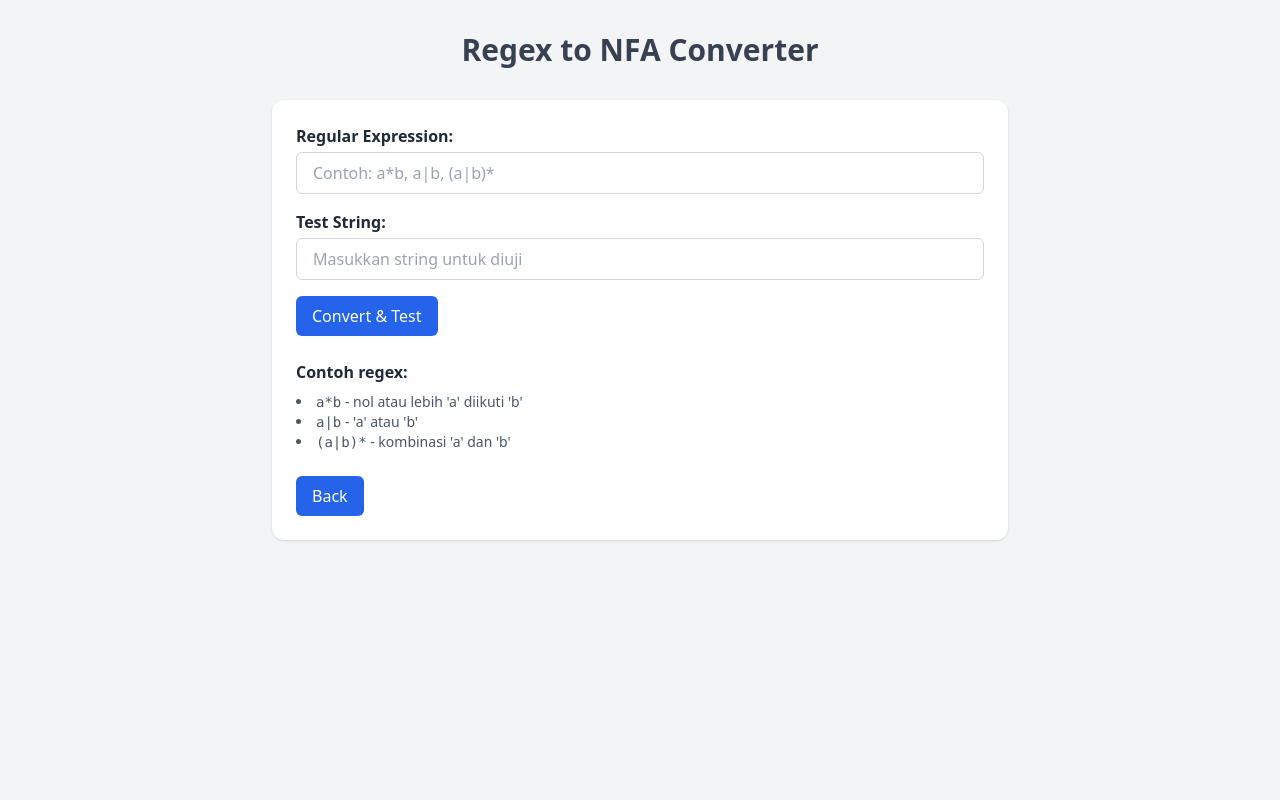
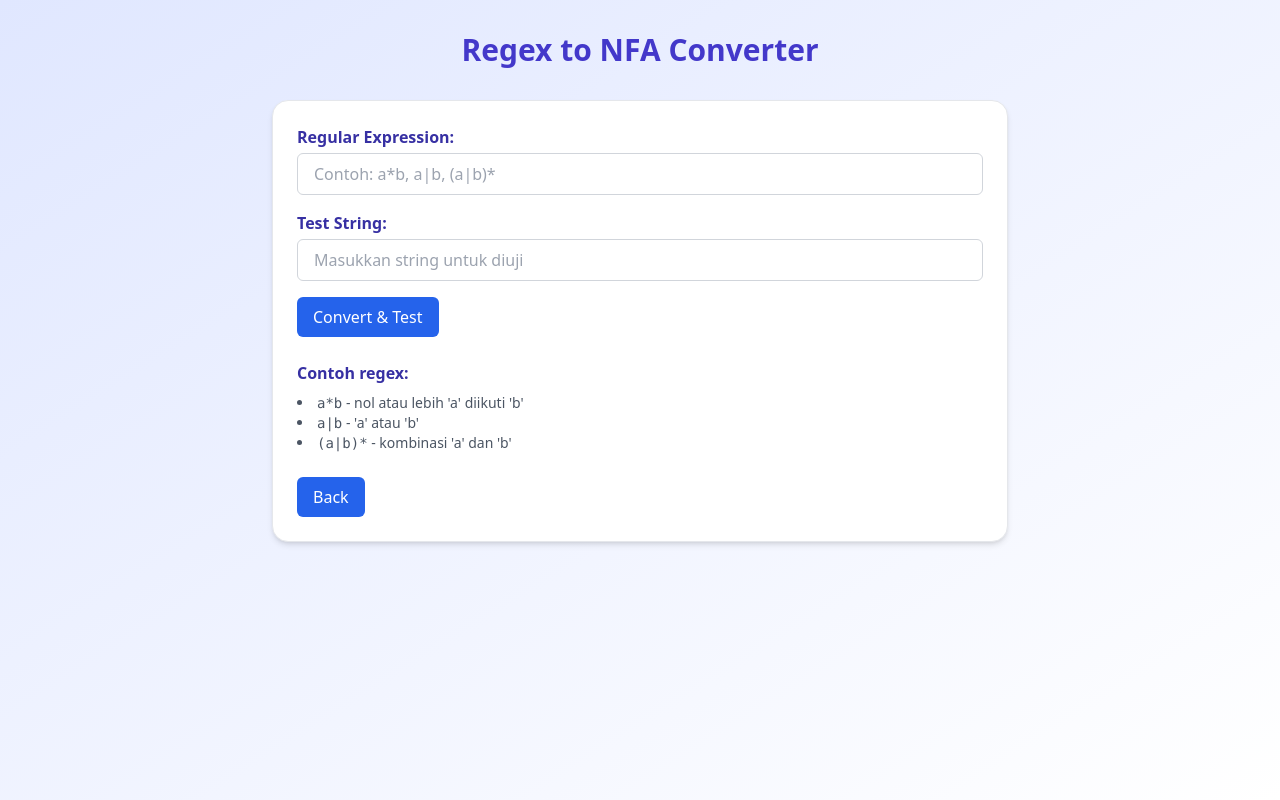
Before and after one commit to naufalfzml/tba-dfa-nfa, a Flask app: page /regex-to-nfa in a window 1280 px wide. Run offline with Flask 3, Linux system fonts and the light colour scheme.

Commit message:
Update regex_to_nfa.html

```diff
--- a/app/templates/regex_to_nfa.html
+++ b/app/templates/regex_to_nfa.html
@@ -1,31 +1,31 @@
 <!DOCTYPE html>
 <html lang="en">
 <head>
-    <meta charset="UTF-8">
-    <meta name="viewport" content="width=device-width, initial-scale=1.0">
-    <link href="{{ url_for('static', filename='../static/output.css') }}" rel="stylesheet">
+  <meta charset="UTF-8" />
+  <meta name="viewport" content="width=device-width, initial-scale=1.0" />
+  <link href="{{ url_for('static', filename='../static/output.css') }}" rel="stylesheet" />
   <title>Regex to NFA Converter</title>
 </head>
-<body class="bg-gray-100 font-sans text-gray-800">
+<body class="bg-gradient-to-br from-indigo-100 to-white min-h-screen font-sans text-gray-800">
 
   <div class="max-w-3xl mx-auto px-4 py-8">
-        <h1 class="text-3xl font-bold text-center text-gray-700 mb-8">Regex to NFA Converter</h1>
+    <h1 class="text-3xl font-bold text-center text-indigo-700 mb-8">Regex to NFA Converter</h1>
 
-        <div class="bg-white rounded-xl shadow p-6 mb-6">
+    <div class="bg-white rounded-2xl shadow-md p-6 mb-6 border border-gray-200">
       <form method="POST" class="space-y-4">
         <div>
-                    <label for="regex" class="block font-semibold mb-1">Regular Expression:</label>
-                    <input type="text" id="regex" name="regex" value="{{ regex }}" placeholder="Contoh: a*b, a|b, (a|b)*" required class="w-full px-4 py-2 border border-gray-300 rounded-md focus:outline-none focus:ring-2 focus:ring-blue-500">
+          <label for="regex" class="block font-semibold text-indigo-800 mb-1">Regular Expression:</label>
+          <input type="text" id="regex" name="regex" value="{{ regex }}" placeholder="Contoh: a*b, a|b, (a|b)*" required class="w-full px-4 py-2 border border-gray-300 rounded-md focus:outline-none focus:ring-2 focus:ring-blue-500" />
         </div>
         <div>
-                    <label for="test_string" class="block font-semibold mb-1">Test String:</label>
-                    <input type="text" id="test_string" name="test_string" value="{{ test_string }}" placeholder="Masukkan string untuk diuji" class="w-full px-4 py-2 border border-gray-300 rounded-md focus:outline-none focus:ring-2 focus:ring-blue-500">
+          <label for="test_string" class="block font-semibold text-indigo-800 mb-1">Test String:</label>
+          <input type="text" id="test_string" name="test_string" value="{{ test_string }}" placeholder="Masukkan string untuk diuji" class="w-full px-4 py-2 border border-gray-300 rounded-md focus:outline-none focus:ring-2 focus:ring-blue-500" />
         </div>
         <button type="submit" class="bg-blue-600 text-white px-4 py-2 rounded-md hover:bg-blue-700 transition">Convert & Test</button>
       </form>
 
       <div class="mt-6">
-                <h4 class="font-semibold mb-2">Contoh regex:</h4>
+        <h4 class="font-semibold text-indigo-800 mb-2">Contoh regex:</h4>
         <ul class="list-disc list-inside text-sm text-gray-600">
           <li><code>a*b</code> - nol atau lebih 'a' diikuti 'b'</li>
           <li><code>a|b</code> - 'a' atau 'b'</li>
@@ -42,8 +42,8 @@
     {% endif %}
 
     {% if test_result is not none and test_string %}
-            <div class="bg-white rounded-xl shadow p-6 mb-6">
-                <h2 class="text-2xl font-bold mb-4">Hasil Pengujian String</h2>
+      <div class="bg-white rounded-2xl shadow-md p-6 mb-6 border border-gray-200">
+        <h2 class="text-2xl font-bold text-indigo-800 mb-4">Hasil Pengujian String</h2>
         <div class="mb-4">
           <p class="font-semibold">String yang diuji: <span class="font-mono">{{ test_string }}</span></p>
           <p class="mt-2">
@@ -58,7 +58,7 @@
 
         {% if test_path %}
           <div>
-                        <h3 class="font-semibold mb-2">Langkah-langkah Pengujian:</h3>
+            <h3 class="font-semibold text-indigo-800 mb-2">Langkah-langkah Pengujian:</h3>
             <div class="space-y-2">
               {% for step in test_path %}
                 <div class="bg-gray-50 p-3 rounded">
@@ -79,36 +79,36 @@
     {% endif %}
 
     {% if nfa %}
-            <div class="bg-white rounded-xl shadow p-6">
-                <h2 class="text-2xl font-bold mb-4">Hasil NFA</h2>
+      <div class="bg-white rounded-2xl shadow-md p-6 border border-gray-200">
+        <h2 class="text-2xl font-bold text-indigo-800 mb-4">Hasil NFA</h2>
 
         <div class="grid grid-cols-2 gap-4 mb-6">
           <div>
-                        <h3 class="font-semibold">States:</h3>
+            <h3 class="font-semibold text-indigo-800">States:</h3>
             <p>{{ nfa.states|join(', ') }}</p>
           </div>
           <div>
-                        <h3 class="font-semibold">Alphabet:</h3>
+            <h3 class="font-semibold text-indigo-800">Alphabet:</h3>
             <p>{{ nfa.alphabet|join(', ') }}</p>
           </div>
           <div>
-                        <h3 class="font-semibold">Initial State:</h3>
+            <h3 class="font-semibold text-indigo-800">Initial State:</h3>
             <p>{{ nfa.initial_state }}</p>
           </div>
           <div>
-                        <h3 class="font-semibold">Final States:</h3>
+            <h3 class="font-semibold text-indigo-800">Final States:</h3>
             <p>{{ nfa.final_states|join(', ') }}</p>
           </div>
         </div>
 
         <div>
-                    <h3 class="font-semibold mb-2">Transisi:</h3>
+          <h3 class="font-semibold text-indigo-800 mb-2">Transisi:</h3>
           <div class="space-y-4">
             {% for from_state, trans in nfa.transitions.items() %}
               {% if trans %}
                 <div>
                   <h4 class="font-medium">Dari {{ from_state }}:</h4>
-                                    <ul class="list-disc list-inside ml-4 text-sm">
+                  <ul class="list-disc list-inside ml-4 text-sm text-gray-600">
                     {% for symbol, to_states in trans.items() %}
                       <li>
                         {{ symbol if symbol != '&' else 'ε' }} → {{ to_states|join(', ') }}
```
Lines whose indentation alone changed are shown as unchanged.
